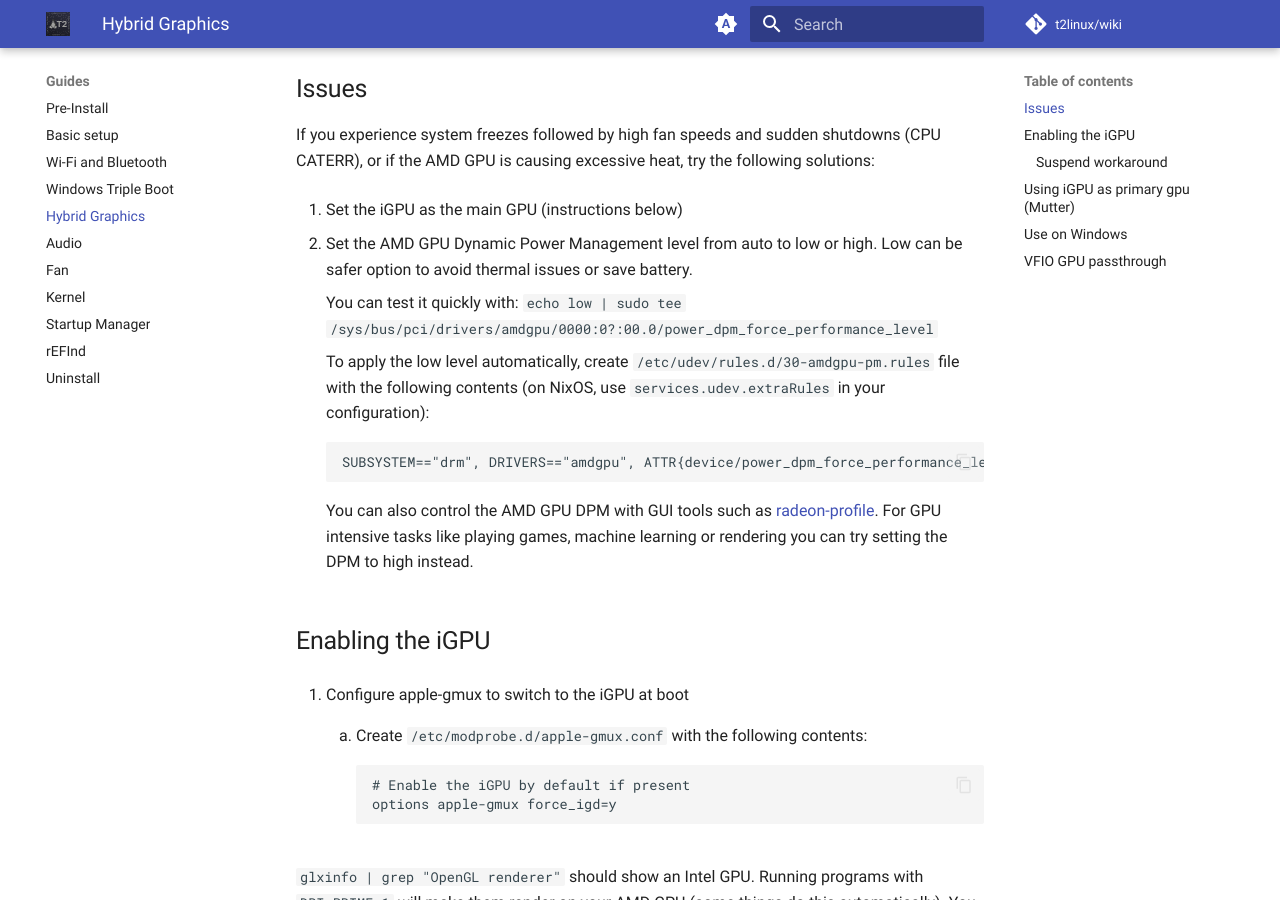
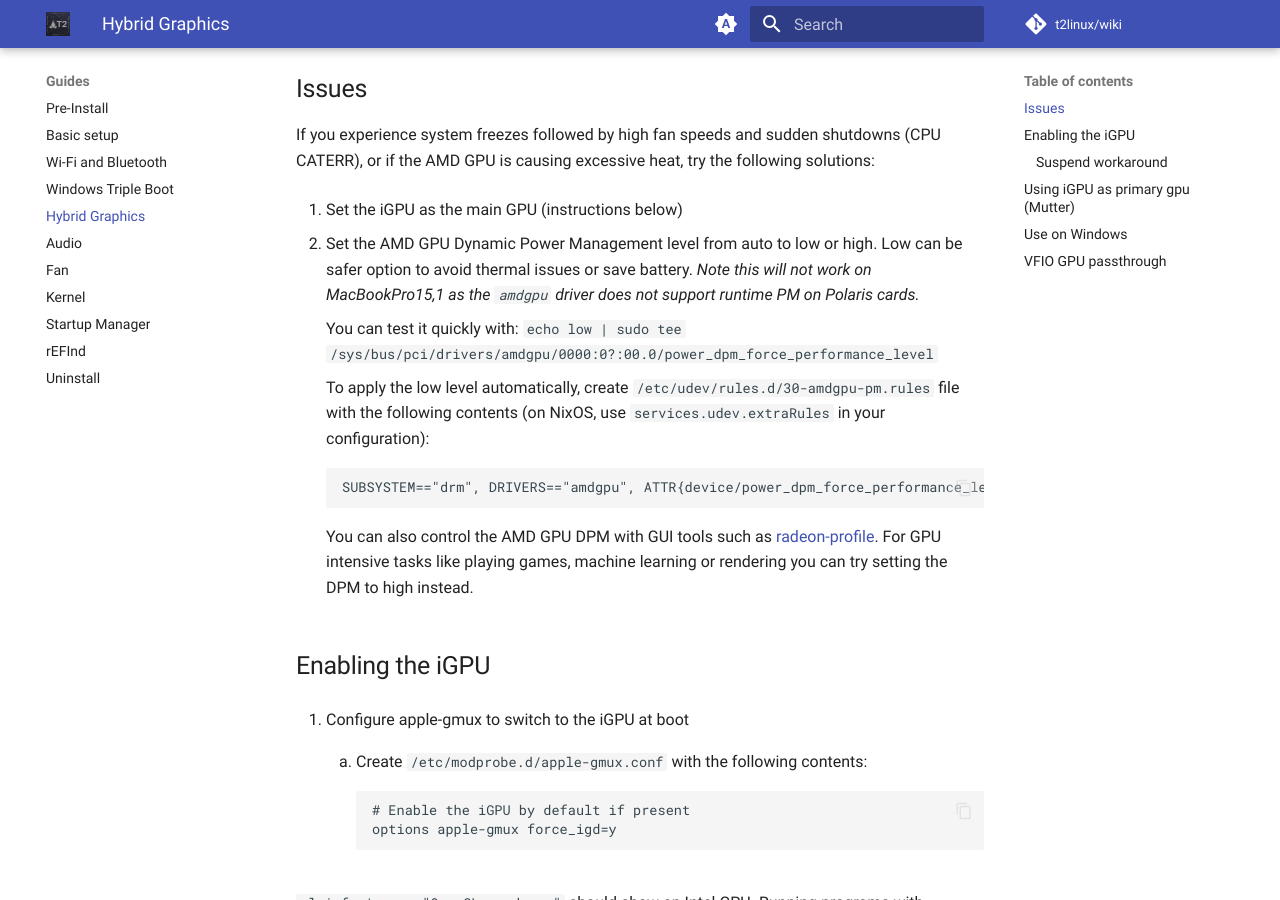
Before and after one commit to t2linux/wiki, an MkDocs documentation site: the page built from docs/guides/hybrid-graphics.md, in a window 1280 px wide and 900 px high, scrolled down 470 px. Built offline with MkDocs 1.6.1 and Material for MkDocs 9.7.7, drawn with Linux system fonts in a browser that asks for light colours; comment, search, counter and statistics services are not loaded.

Commit message:
guides: hybrid graphics: no runtime PM for 15,1 (#722)

```diff
--- a/docs/guides/hybrid-graphics.md
+++ b/docs/guides/hybrid-graphics.md
@@ -12,7 +12,7 @@ If you experience system freezes followed by high fan speeds and sudden shutdown
 
 1.  Set the iGPU as the main GPU (instructions below)
 
-2.  Set the AMD GPU Dynamic Power Management level from auto to low or high. Low can be safer option to avoid thermal issues or save battery.
+2.  Set the AMD GPU Dynamic Power Management level from auto to low or high. Low can be safer option to avoid thermal issues or save battery. *Note this will not work on MacBookPro15,1 as the `amdgpu` driver does not support runtime PM on Polaris cards.*
 
     You can test it quickly with: `echo low | sudo tee /sys/bus/pci/drivers/amdgpu/0000:0?:00.0/power_dpm_force_performance_level`
 
```
